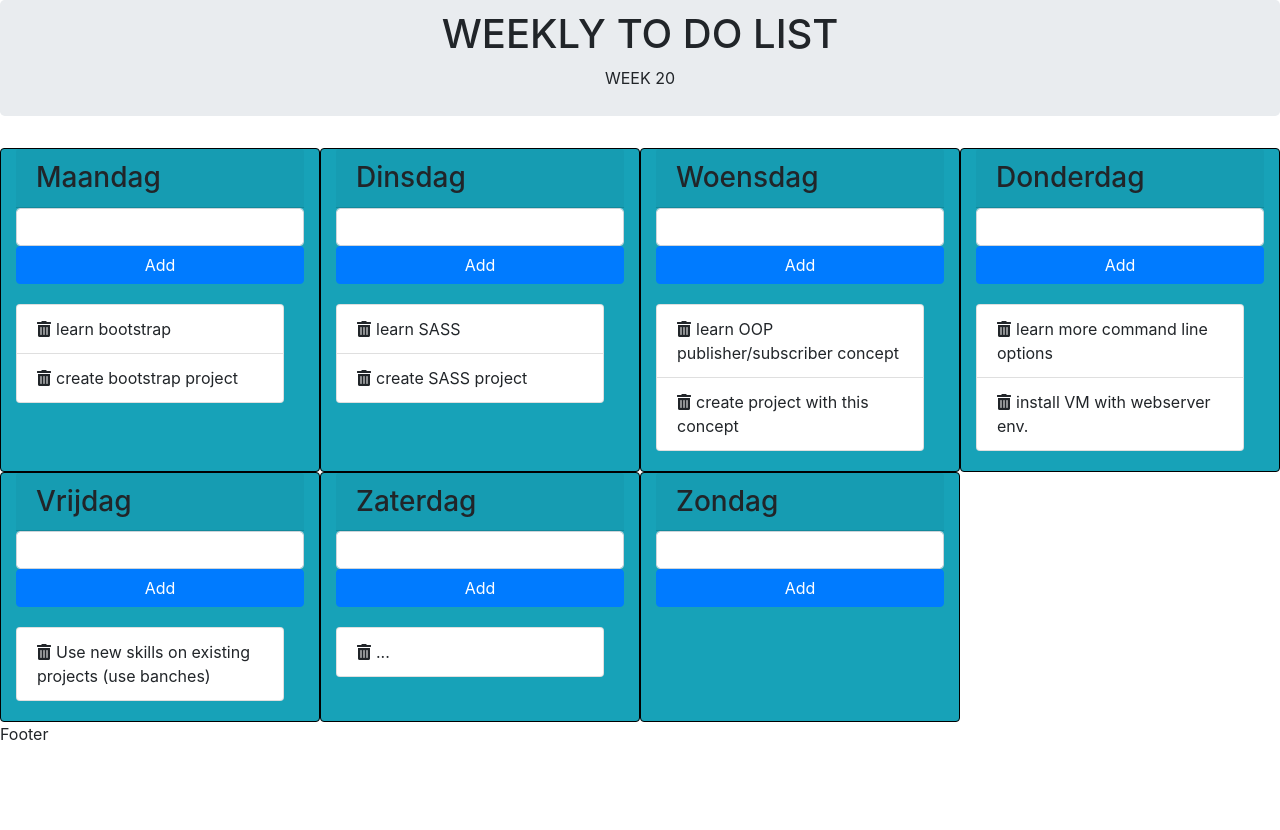
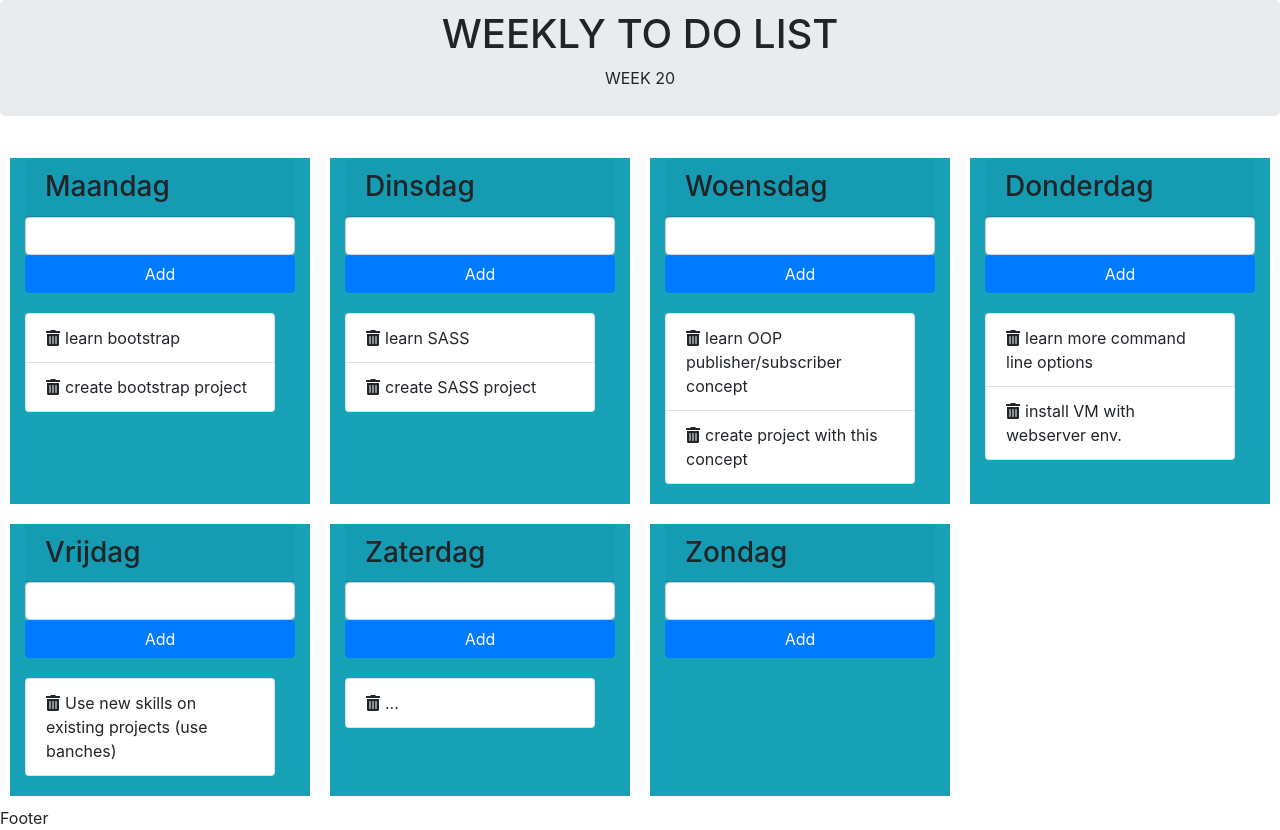
Before and after one commit to OHiddema/todo_weeklist, a plain HTML site: page index.html in a window 1280 px wide. Before the commit the page ends 800 px from the top, so only its background shows below. Drawn offline with nearby package versions, Linux system fonts and the light colour scheme.

Commit message:
border trick to create space between items

```diff
--- a/style.css
+++ b/style.css
@@ -1,6 +1,8 @@
 .card {
   background-color: lightgray;
-  border: 1px solid black;
+
+  /* trick to create space between items (setting a margin fails) */
+  border: 10px solid white;
 }
 
 .jumbotron {
```
